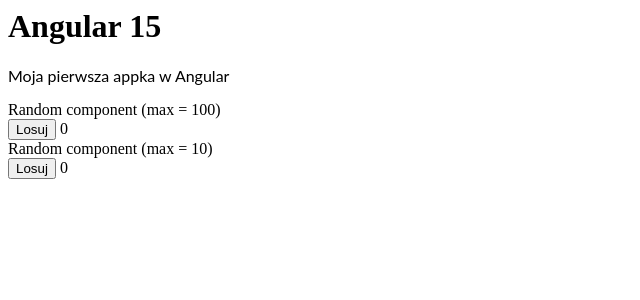
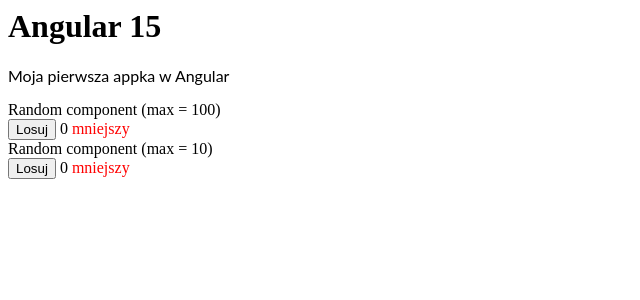
Before and after one commit to N11B-47583/angular-ivy-pbwmua, an Angular app: page / in a window 1280 px wide. Shown: the top 300 px of the page, without its empty margins (0-640 px from the left). Built offline with nearby package versions, Linux system fonts and the light colour scheme.

Commit message:
2 files modified

```diff
--- a/src/app/random/random.component.html
+++ b/src/app/random/random.component.html
@@ -1,2 +1,4 @@
 Random component (max = {{max}}) <br>
-<button (click) = "setNewRandomValue()">Losuj</button> {{myNumber}}<br>
+<button (click) = "setNewRandomValue()">Losuj</button> {{myNumber}} <span style="color:red;" *ngIf="myNumber < 0.5 * max">mniejszy</span>
+<span style="color:green;" *ngIf="myNumber >= 0.5 * max">mniejszy</span>
+<br>
--- a/src/app/random/random.component.ts
+++ b/src/app/random/random.component.ts
@@ -1,6 +1,5 @@
-import { Component, OnInit } from '@angular/core';
+import { Component, OnInit,Input } from '@angular/core';
 import { RandomService } from './random.service';
-import {Input} from '@angular/core'
 
 @Component({
   selector: 'app-random',
@@ -19,12 +18,6 @@
   ) {
 
    }
-  getMaxNumber() {
-    return this.maxNumber
-  }
-  getMax() {
-    return this.max
-  }
   setNewRandomValue() {
     this.myNumber = this.RandomSerivce.getRandomNumber(this.max);
   }
```
